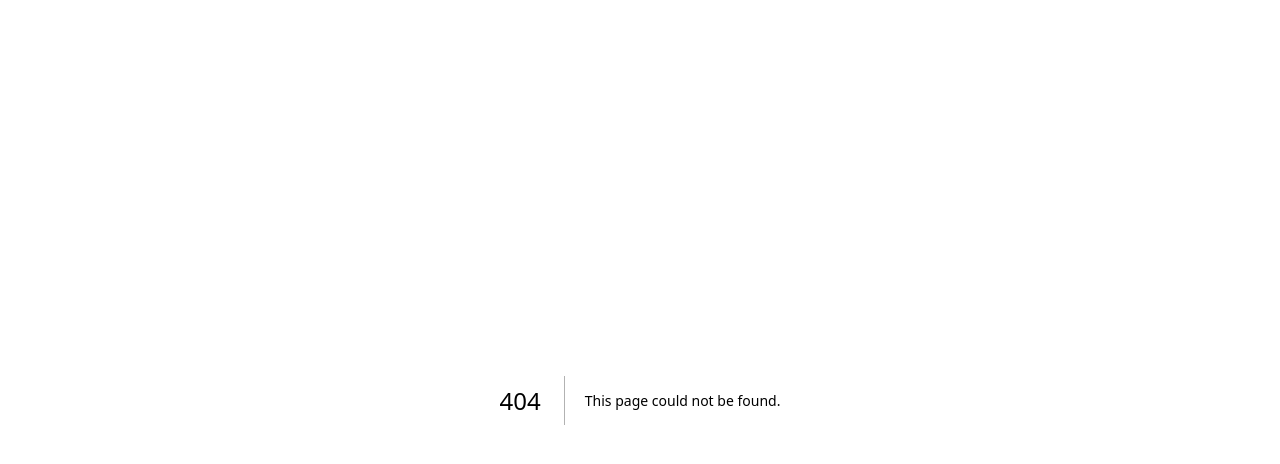
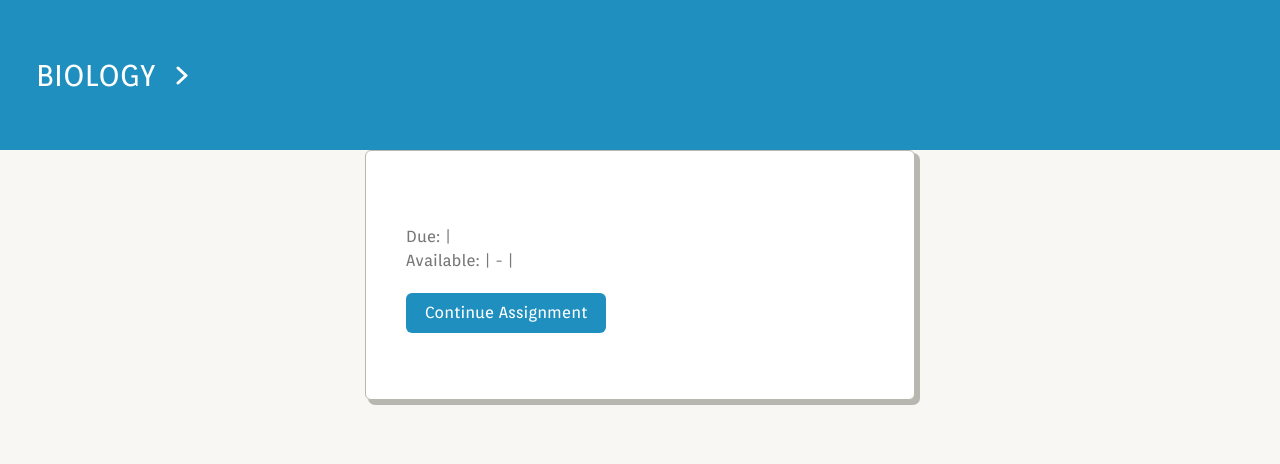
Before and after one commit to kristiiwuu/mvp, a Next.js app: page /before-page in a window 1280 px wide. Before the commit this address had no page. Shown: the top 464 px of the page. Built offline with nearby package versions, Linux system fonts and the light colour scheme.

Commit message:
before page of assignment

```diff
--- /dev/null
+++ b/src/app/before-page/page.js
@@ -0,0 +1,38 @@
+"use client"
+import Header from '../components/Before-Page/Header';
+import AssignmentCard from '../components/Before-Page/AssignmentCard'
+import { useSearchParams } from 'next/navigation'
+
+
+export default function StudentPortal() {
+
+    const searchParams = useSearchParams();
+    const title = searchParams.get('title');
+    const dueDate = searchParams.get('dueDate');
+    const dueTime = searchParams.get('dueTime');
+    const startDate = searchParams.get('startDate');
+    const startTime = searchParams.get('startTime');
+    const endDate = searchParams.get('endDate');
+    const endTime = searchParams.get('endTime');
+    const submitted = searchParams.get('submitted') === "true";
+    const num = searchParams.get('num');
+
+
+
+    return(
+        <div className="font-orienta w-auto bg-[#F8F7F4] h-screen flex flex-col pb-12 items-center gap-10">
+            <Header title={title}/>
+            <AssignmentCard
+                title={title}
+                dueDate={dueDate}
+                dueTime={dueTime}
+                startDate={startDate}
+                startTime={startTime}
+                endDate={endDate}
+                endTime={endTime}
+                submitted={submitted}
+                num={num}
+            />
+        </div>
+    );
+}
--- /dev/null
+++ b/src/app/components/After-Page/AssignmentCard.js
@@ -0,0 +1,20 @@
+import { useRouter } from 'next/navigation';
+
+export default function AssignmentCard({ title, dueDate, dueTime, startDate, startTime, endDate, endTime, submitted, num}) {
+    const router = useRouter();
+
+    const handleClick = () => {
+        router.push('/student-portal');
+    }
+
+    return(
+        <div className="text-black p-10 fixed mt-[150px] h-[250px] w-[550px] bg-[#FFF] shadow-custom border border-[#B8B7AF] rounded-[6px] flex flex-col justify-center">
+            <div className="text-2xl">{title}</div>
+            <div className="text-[#787878] mt-2">Due: {dueDate} | {dueTime}</div>
+            <div className="text-[#787878]">Available: {startDate} | {startTime} - {endDate} | {endTime}</div>
+            {submitted ?
+            <button className="mt-5 flex w-[200px] px-2 py-2 justify-center items-center bg-[#1F8FBF] text-white rounded-[6px] hover:bg-[#58B6DF]" onClick={handleClick}>Start Assignment</button> :
+            <button className="mt-5 flex w-[200px] px-2 py-2 justify-center items-center bg-[#1F8FBF] text-white rounded-[6px] hover:bg-[#58B6DF]"  onClick={handleClick}>Continue Assignment</button>}
+        </div>
+    );
+}
--- /dev/null
+++ b/src/app/components/After-Page/Header.js
@@ -0,0 +1,14 @@
+import RightArrow from 'public/right-arrow.svg'
+
+export default function Header({title}) {
+
+    return(
+        <div className="bg-[#1F8FBF] w-screen h-[20%] text-3xl flex text-center items-center p-5 text-white">
+            <div className="ml-4 flex justify-center items-center gap-5">
+                BIOLOGY
+                <RightArrow />
+                {title ? title : ''}
+            </div>
+        </div>
+    );
+}
--- /dev/null
+++ b/src/app/components/Before-Page/AssignmentCard.js
@@ -0,0 +1,20 @@
+import { useRouter } from 'next/navigation';
+
+export default function AssignmentCard({ title, dueDate, dueTime, startDate, startTime, endDate, endTime, submitted, num}) {
+    const router = useRouter();
+
+    const handleClick = () => {
+        router.push(`/assignment/${num}`);
+    }
+
+    return(
+        <div className="text-black p-10 fixed mt-[150px] h-[250px] w-[550px] bg-[#FFF] shadow-custom border border-[#B8B7AF] rounded-[6px] flex flex-col justify-center">
+            <div className="text-2xl">{title}</div>
+            <div className="text-[#787878] mt-2">Due: {dueDate} | {dueTime}</div>
+            <div className="text-[#787878]">Available: {startDate} | {startTime} - {endDate} | {endTime}</div>
+            {submitted ?
+            <button className="mt-5 flex w-[200px] px-2 py-2 justify-center items-center bg-[#1F8FBF] text-white rounded-[6px] hover:bg-[#58B6DF]" onClick={handleClick}>Start Assignment</button> :
+            <button className="mt-5 flex w-[200px] px-2 py-2 justify-center items-center bg-[#1F8FBF] text-white rounded-[6px] hover:bg-[#58B6DF]"  onClick={handleClick}>Continue Assignment</button>}
+        </div>
+    );
+}
--- /dev/null
+++ b/src/app/components/Before-Page/Header.js
@@ -0,0 +1,19 @@
+import RightArrow from 'public/right-arrow.svg'
+import { useRouter } from 'next/navigation';
+
+export default function Header({title}) {
+    const router = useRouter();
+    const handleReturnHome = () => {
+        router.push('/student-portal');
+    }
+
+    return(
+        <div className="bg-[#1F8FBF] w-screen h-[20%] text-3xl flex text-center items-center p-5 text-white cursor-default">
+            <div className="ml-4 flex justify-center items-center gap-5">
+                <div onClick={handleReturnHome} className="cursor-pointer">BIOLOGY</div>
+                <RightArrow />
+                <div className="cursor-default">{title ? title : ''}</div>
+            </div>
+        </div>
+    );
+}
--- a/src/app/components/Student-Dashboard/Assignments.js
+++ b/src/app/components/Student-Dashboard/Assignments.js
@@ -7,24 +7,38 @@ export default function Assignments() {
 
     const router = useRouter();
 
-    const handleClick = (num) => {
-        router.push(`/assignment/${num}`);
+    const handleClick = (title, dueDate, dueTime, startDate, startTime, endDate, endTime, submitted, index) => {
+        router.push(`/before-page?title=${encodeURIComponent(title)}&dueDate=${encodeURIComponent(dueDate)}&dueTime=
+        ${encodeURIComponent(dueTime)}&startDate=${encodeURIComponent(startDate)}&startTime=${encodeURIComponent(startTime)}&endDate=
+        ${encodeURIComponent(endDate)}&endTime=${encodeURIComponent(endTime)}&submitted=${encodeURIComponent(submitted)}&num=${encodeURIComponent(index+1)}`);
     }
 
     const assignments = [{
         title: "Symbiosis HW",
         dueDate: "November 6, 2024",
         dueTime: "11:59 PM",
+        startDate: "November 1",
+        startTime: "12:00 AM",
+        endDate: "November 15",
+        endTime: "11:59 PM",
         submitted: true
     }, {
         title: "States of Matter HW",
-        dueDate: "November 6, 2024",
+        dueDate: "December 10, 2024",
         dueTime: "11:59 PM",
-        submitted: true
+        startDate: "November 1",
+        startTime: "12:00 AM",
+        endDate: "November 15",
+        endTime: "11:59 PM",
+        submitted: false
     },{
         title: "Water Cycle HW",
-        dueDate: "November 6, 2024",
+        dueDate: "December 10, 2024",
         dueTime: "11:59 PM",
+        startDate: "November 1",
+        startTime: "12:00 AM",
+        endDate: "November 15",
+        endTime: "11:59 PM",
         submitted: false
     }];
 
@@ -32,8 +46,9 @@ export default function Assignments() {
         <div className="w-[50%] h-auto text-[#80817B] text-3xl flex-grow">
             <div className="flex flex-col flex-wrap gap-5">
                 {assignments.map((assignment, index) => {
-                    const { title, dueDate, dueTime, submitted } = assignment;
-                    return <Assignment num={index + 1} title={title} dueDate={dueDate} dueTime={dueTime} submitted={submitted} onClick={() => handleClick(index + 1)}/>
+                    const { title, dueDate, dueTime, submitted, startDate, startTime, endDate, endTime } = assignment;
+                    return <Assignment key={index} num={index + 1} title={title} dueDate={dueDate} dueTime={dueTime} startDate={startDate} startTime={startTime} endDate={endDate} endTime={endTime} submitted={submitted}
+                    onClick={() => handleClick(title, dueDate, dueTime, startDate, startTime, endDate, endTime, submitted, index)}/>
                 })}
             </div>
         </div>
--- a/src/app/components/Student-Side/Title.js
+++ b/src/app/components/Student-Side/Title.js
@@ -3,7 +3,7 @@ export default function Header() {
     return(
         <div className="bg-[#1F8FBF] w-auto h-[15%] text-3xl flex text-center items-center pl-5">
             <div className="ml-4">
-                Homework #1: Organelles
+                Homework #1: Symbiosis HW
             </div>
         </div>
     );
--- a/src/app/page.js
+++ b/src/app/page.js
@@ -19,10 +19,10 @@ export default function LoginPage() {
 
         <form className="flex flex-col text-[#A1A1A1] self-stretch mt-[2%] mb-0">
           {isLogin ? (
-            <>
+            <div className="flex flex-col h-[200px]">
               <label htmlFor="email" className="text-[70%]">Email:</label>
               <input
-                className="bg-[#EBEAE6] rounded-[6px] h-[15%] text-black"
+                className="bg-[#EBEAE6] rounded-[6px] h-[10%] text-black"
                 id="email"
                 name="email"
                 type="email"
@@ -30,21 +30,21 @@ export default function LoginPage() {
               />
               <label className="mt-3 text-[70%]" htmlFor="password">Password:</label>
               <input
-                className="bg-[#EBEAE6] rounded-[6px] h-[15%] text-black"
+                className="bg-[#EBEAE6] rounded-[6px] h-[10%] text-black"
                 id="password"
                 name="password"
                 type="password"
                 required
               />
               <button
-                className="self-center w-[40%] h-[25%] px-5 py-3 text-white bg-[#1F8FBF] hover:bg-[#58B6DF] rounded-[12px] mt-[4%] mb-[2%] flex justify-center items-center"
+                className="self-center w-[40%] h-[20%] px-5 py-3 text-white bg-[#1F8FBF] hover:bg-[#58B6DF] rounded-[6px] mt-[4%] mb-[2%] flex justify-center items-center"
                 formAction={login}
               >
                 Log in
               </button>
-            </>
+            </div>
           ) : (
-            <>
+            <div className="flex flex-col h-[200px]">
               <label htmlFor="name" className="text-[70%]">Name:</label>
               <input
                 className="bg-[#EBEAE6] rounded-[6px] h-[12%]"
@@ -75,7 +75,7 @@ export default function LoginPage() {
               >
                 Sign up
               </button>
-            </>
+            </div>
           )}
         </form>
       </div>
```
Also changed, not shown: public/right-arrow.svg (added).
